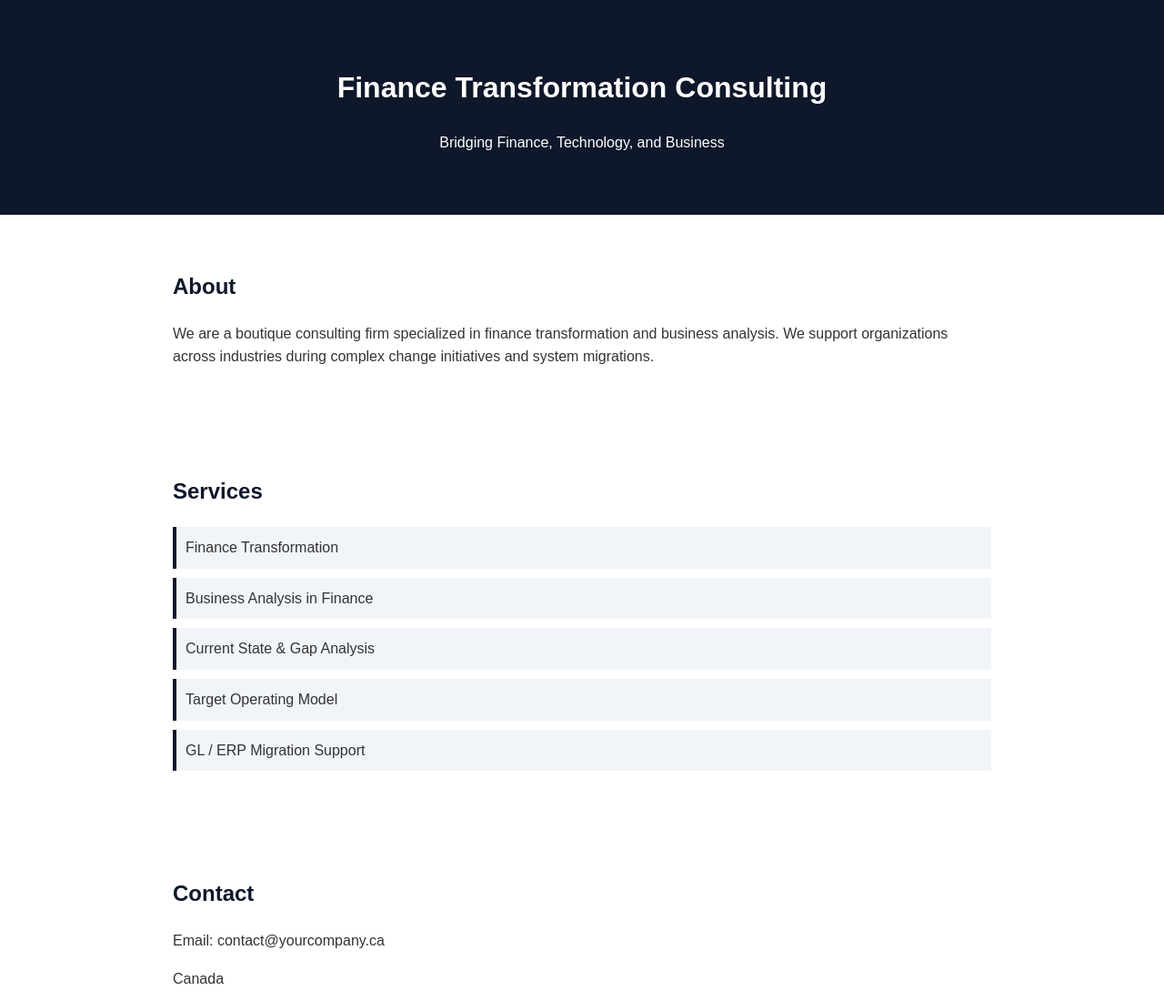
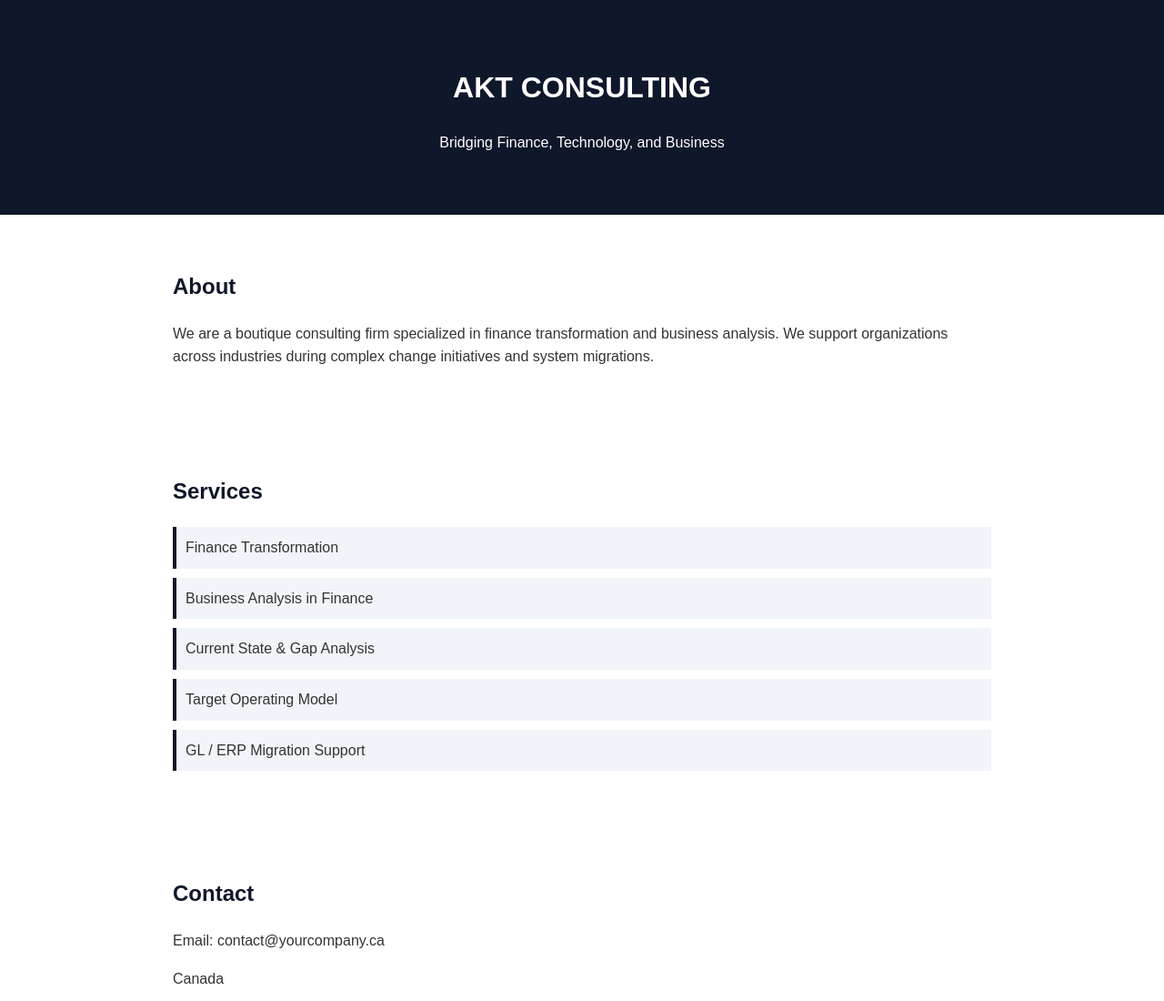
Before and after one commit to Charles-PhilippeB/finance-consulting-website, a plain HTML site: page index.html in a window 1280 px wide. Shown: the top 1100 px of the page at 91% size. Drawn offline with Linux system fonts and the light colour scheme.

Commit message:
Update index.html

```diff
--- a/index.html
+++ b/index.html
@@ -9,7 +9,7 @@
 <body>
 
 <header>
-    <h1>Finance Transformation Consulting</h1>
+    <h1>AKT CONSULTING</h1>
     <p>Bridging Finance, Technology, and Business</p>
 </header>
 
```
